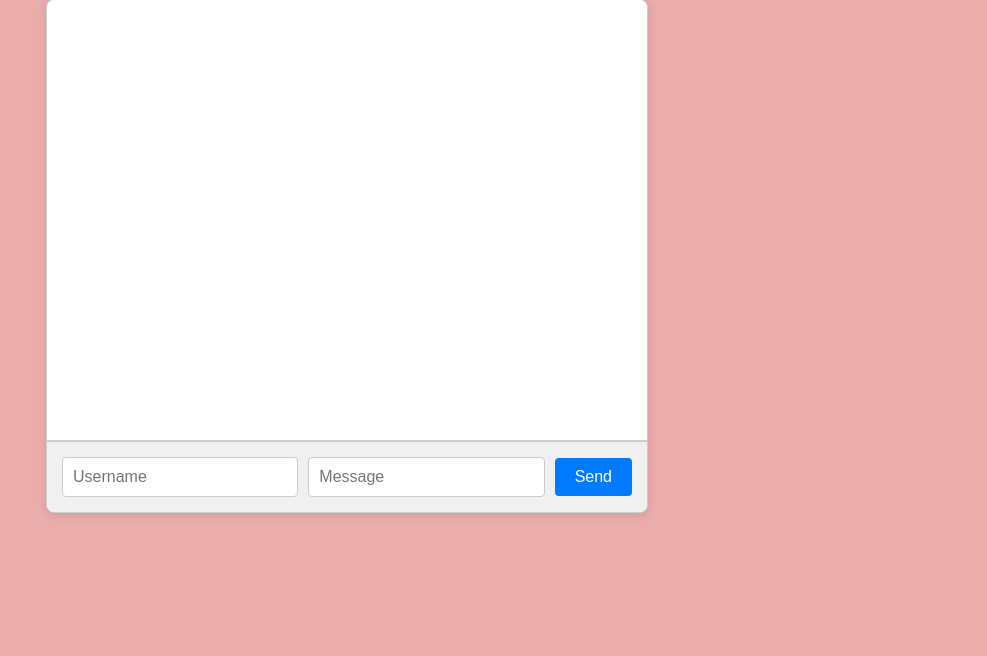
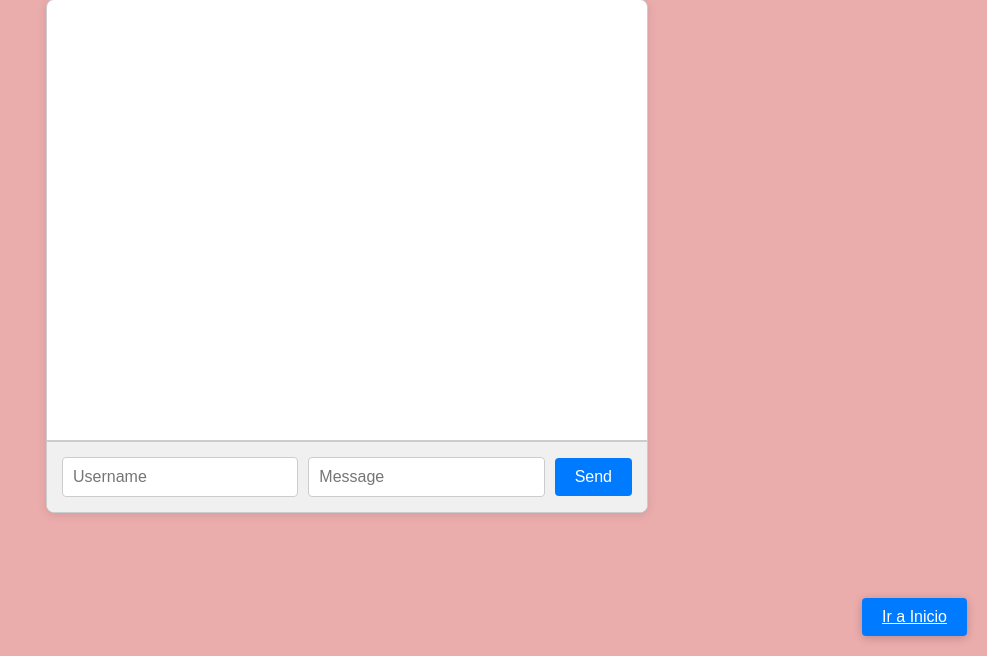
Before and after one commit to emr144/Sitio_web_Python, a Django app: page /chpp/chat in a window 1280 px wide. Shown: the part 144-800 px from the top of the page, without its empty margins (293-1280 px from the left). Run offline with Django 5.2, Linux system fonts and the light colour scheme.

Commit message:
Final pulido falta el video

```diff
--- a/chatapp/templates/chat.html
+++ b/chatapp/templates/chat.html
@@ -15,6 +15,7 @@
             height: 100vh;
             justify-content: center;
             align-items: center;
+            position: relative; /* Para posicionamiento del botón */
         }
         #chat-container {
             width: 80%;
@@ -94,29 +95,24 @@
         .color-selector label:hover {
             border-color: #333;
         }
+        .home-button {
+            position: fixed;
+            bottom: 20px;
+            right: 20px;
+            background-color: #007bff;
+            color: #fff;
+            padding: 10px 20px;
+            border: none;
+            border-radius: 4px;
+            font-size: 1em;
+            cursor: pointer;
+            box-shadow: 0 2px 10px rgba(0, 0, 0, 0.2);
+            transition: background-color 0.3s ease;
+        }
+        .home-button:hover {
+            background-color: #0056b3;
+        }
     </style>
-    <script src="https://code.jquery.com/jquery-3.6.0.min.js"></script>
-    <script>
-        $(document).ready(function() {
-            // Function to set background color
-            function setBackgroundColor(color) {
-                $('body').css('background-color', color);
-                localStorage.setItem('chatBackgroundColor', color);
-            }
-
-            // Load saved background color or set default
-            var savedColor = localStorage.getItem('chatBackgroundColor');
-            if (savedColor) {
-                $('body').css('background-color', savedColor);
-            }
-
-            // Event listener for color selector
-            $('.color-selector label').click(function() {
-                var color = $(this).attr('data-color');
-                setBackgroundColor(color);
-            });
-        });
-    </script>
 </head>
 <body>
     <!-- Color selector -->
@@ -135,5 +131,8 @@
             <button type="submit">Send</button>
         </form>
     </div>
+
+    <!-- Home button -->
+    <a href="http://127.0.0.1:8000/app/inicio/" class="home-button">Ir a Inicio</a>
 </body>
 </html>
```
